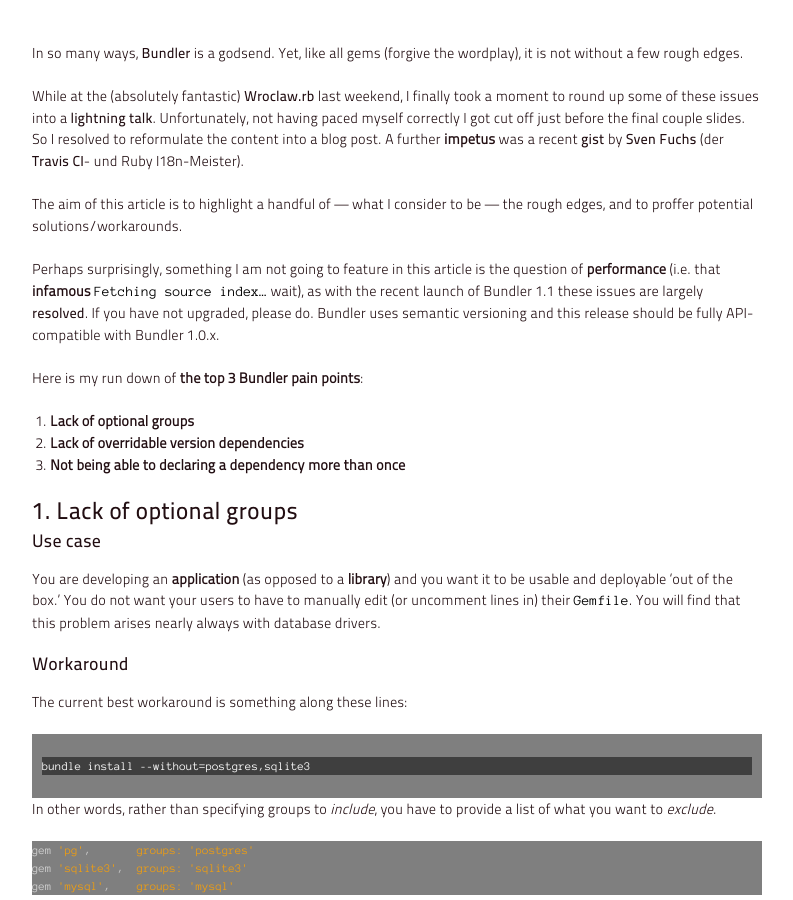
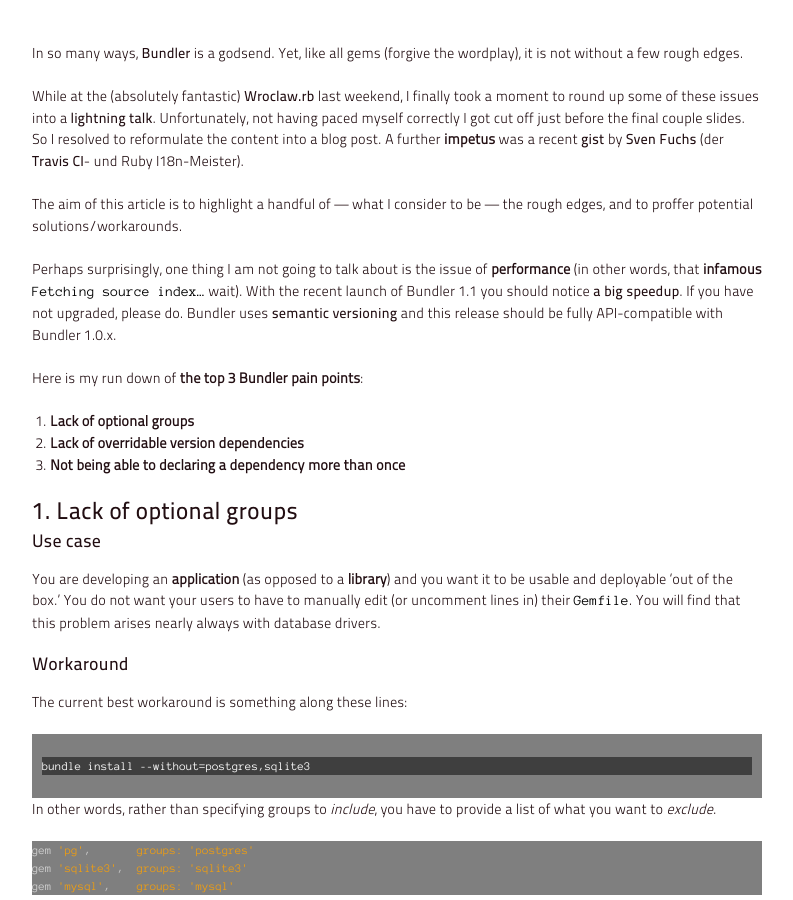
Before and after one commit to myabc/myabc.github.com, a Jekyll site: the page built from _posts/2012-3-18-bundler-pain-points.markdown, in a window 1280 px wide and 900 px high, scrolled down 457 px. Shown: the whole window, without its empty margins (243-1036 px from the left). Built offline with Jekyll 4.4.1, drawn with Linux system fonts in a browser that asks for light colours; nearby versions of some CDN libraries; Markdown is read by kramdown in place of the engine named in the settings; comment, search, counter and statistics services are not loaded.

Commit message:
'Bundler Pain Points': Reword performance mention
* Link to explanation of semantic versioning.

```diff
--- a/_posts/2012-3-18-bundler-pain-points.markdown
+++ b/_posts/2012-3-18-bundler-pain-points.markdown
@@ -13,7 +13,7 @@ While at the (absolutely fantastic) [Wroclaw.rb](http://wrocloverb.com/) last we
 
 The aim of this article is to highlight a handful of — what I consider to be — the rough edges, and to proffer potential solutions/workarounds.
 
-Perhaps surprisingly, something I am not going to feature in this article is the question of **performance** (i.e. that **infamous** `Fetching source index…` wait), as with the recent launch of Bundler 1.1 these issues are largely [resolved](http://patshaughnessy.net/2011/10/14/why-bundler-1-1-will-be-much-faster). If you have not upgraded, please do. Bundler uses semantic versioning and this release should be fully API-compatible with Bundler 1.0.x.
+Perhaps surprisingly, one thing I am not going to talk about is the issue of **performance** (in other words, that **infamous** `Fetching source index…` wait). With the recent launch of Bundler 1.1 you should notice [a big speedup](http://patshaughnessy.net/2011/10/14/why-bundler-1-1-will-be-much-faster). If you have not upgraded, please do. Bundler uses [semantic versioning](http://semver.org/) and this release should be fully API-compatible with Bundler 1.0.x.
 
 
 Here is my run down of **the top 3 Bundler pain points**:
```
